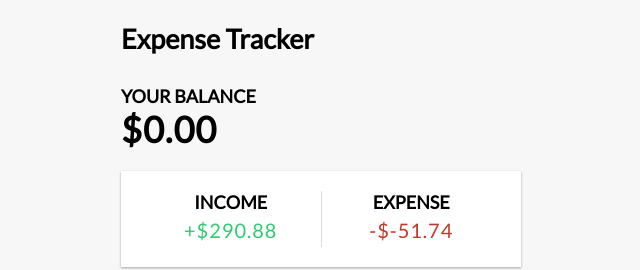
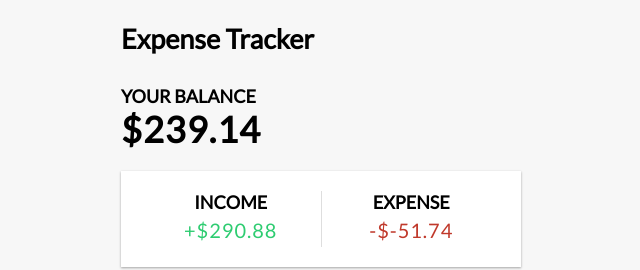
Before and after one commit to omar-diaa-48/vue-expense-tracker, a Vue app: page / in a window 1280 px wide. Shown: the top 270 px of the page, without its empty margins (319-959 px from the left). Built offline with nearby package versions, Linux system fonts and the light colour scheme.

Commit message:
feat: send total prop to Balance component

```diff
--- a/src/App.vue
+++ b/src/App.vue
@@ -15,6 +15,9 @@ const transactions = ref<ITransaction[]>([
   { id: 5, text: "Flower", amount: -9.54 },
 ]);
 
+const total = computed(() =>
+  transactions.value.reduce((previous, current) => previous + current.amount, 0)
+);
 const income = computed(() =>
   transactions.value
     .filter((transaction) => transaction.amount > 0)
@@ -30,7 +33,7 @@ const expenses = computed(() =>
 <template>
   <Header />
   <div class="container">
-    <Balance />
+    <Balance :total="total" />
     <IncomeExpenses :income="income" :expenses="expenses" />
     <TransactionList :transactions="transactions" />
     <AddTransaction />
--- a/src/components/Balance.vue
+++ b/src/components/Balance.vue
@@ -1,4 +1,15 @@
 <template>
   <h4>Your Balance</h4>
-  <h1 id="balance">$0.00</h1>
+  <h1 id="balance">${{ total }}</h1>
 </template>
+
+<script setup lang="ts">
+import { defineProps } from "vue";
+
+defineProps({
+  total: {
+    type: Number,
+    require: true,
+  },
+});
+</script>
```
Also changed, not shown: src/stores/transactions.ts (+7 -1 lines).
